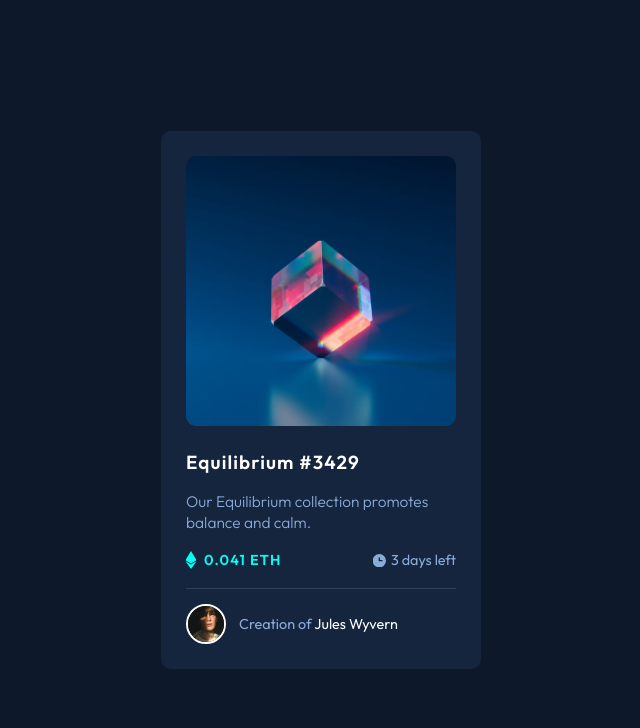
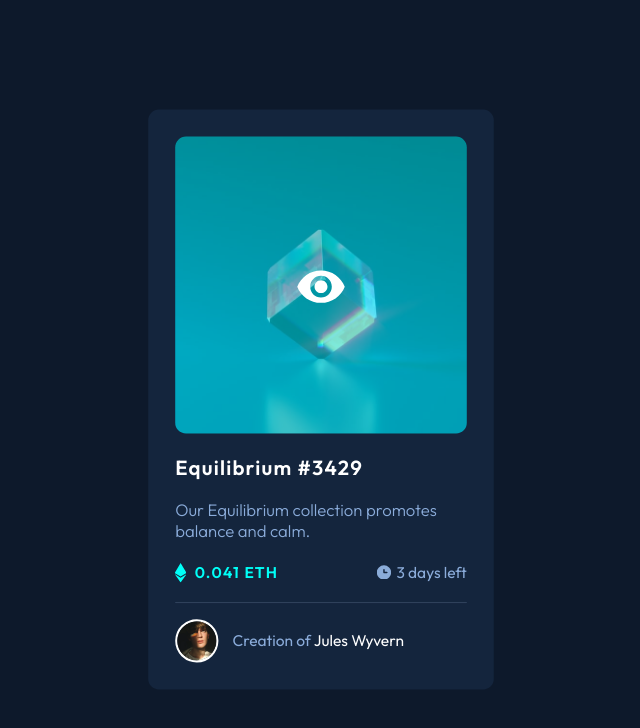
Before and after one commit to gabrielneoob/NFT-card, a plain HTML site: page index.html in a window 1280 px wide. In both pictures the pointer is over the element 640 px from the left and 400 px from the top of the page. Shown: the whole page, without its empty margins (319-959 px from the left). Drawn offline with Linux system fonts and the light colour scheme.

Commit message:
fit:transform and activate states

```diff
--- a/assest/css/body.css
+++ b/assest/css/body.css
@@ -15,16 +15,56 @@ body {
   padding: 25px;
   display: grid;
   gap: 18.5px;
+  transition: transform 0.5s;
+}
+
+#nft-card:hover {
+  transform: scale(1.08);
+}
+
+#nft-img {
+  position: relative;
+}
+
+#nft-img:hover::after {
+  content: "";
+  position: absolute;
+  background: rgba(0, 255, 247, 0.5);
+  top: 0;
+  bottom: 0;
+  right: 0;
+  left: 0;
+  z-index: 2;
+  border-radius: 10px;
+  cursor: pointer;
+}
+
+#nft-img:hover::before {
+  content: "";
+  position: absolute;
+  background: url(../images/icon-view.svg) center no-repeat;
+  height: 32px;
+  width: 50px;
+  right: 110px;
+  bottom: 120px;
+  z-index: 4;
 }
 
 #nft-img img {
   border-radius: 10px;
+  height: 100%;
 }
 
-h1 {
+h1 a {
   color: var(--white);
   font-size: 1.05rem;
   letter-spacing: 1.1px;
+  transition: color 0.5s;
+  display: block;
+}
+
+h1 a:hover {
+  color: var(--cyan);
 }
 
 p {
@@ -99,4 +139,9 @@ span {
 
 span a {
   color: var(--white);
+  transition: color 0.5s;
 }
+
+span a:hover {
+  color: var(--cyan);
+}
--- a/index.html
+++ b/index.html
@@ -17,7 +17,7 @@
         <div id="nft-img">
           <img src="./assest/images/image-equilibrium.jpg" alt="a">
         </div>
-        <h1>Equilibrium #3429</h1>
+        <h1><a href="#">Equilibrium #3429</a></h1>
         <p>Our Equilibrium collection promotes balance and calm.</p>
         <div id="price-days">
           <div class="price">
```
